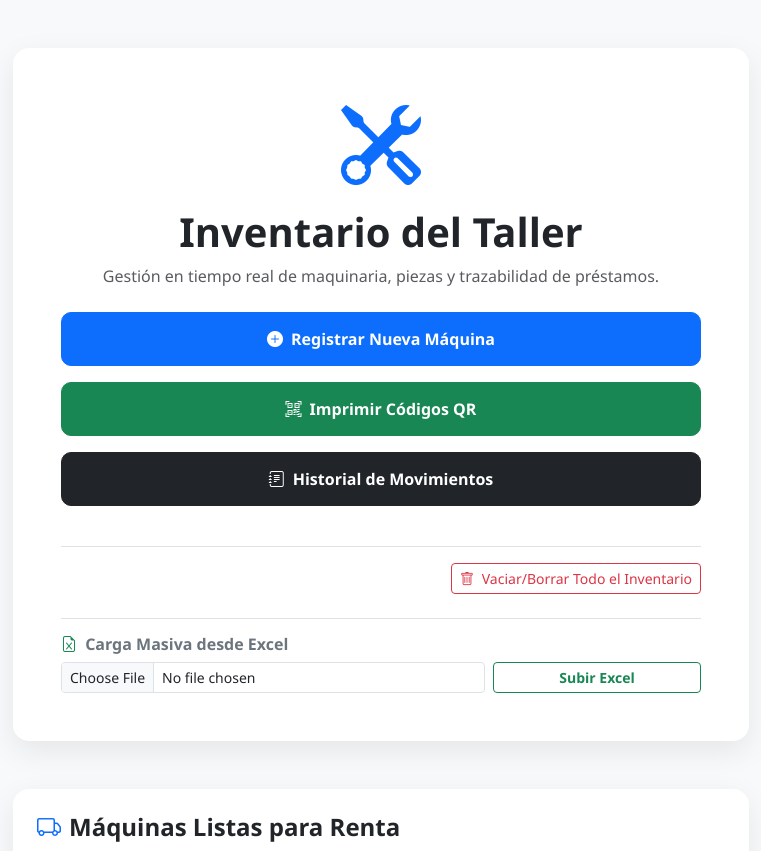
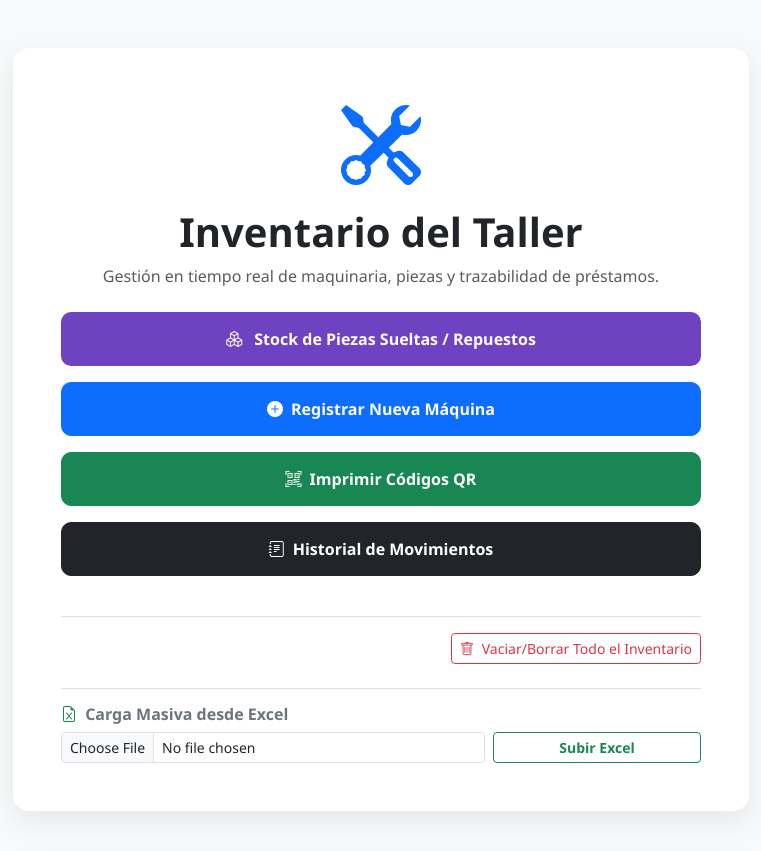
Before and after one commit to bryanyael/inventario-taller, a Flask app: page / in a window 1280 px wide. Shown: the top 851 px of the page, without its empty margins (259-1020 px from the left). Run offline with Flask 3, Linux system fonts and the light colour scheme; data comes from the database, SQL or seed files in the repository.

Commit message:
Update inicio.html

```diff
--- a/templates/inicio.html
+++ b/templates/inicio.html
@@ -7,6 +7,7 @@
     <!-- Bootstrap 5 CSS e Iconos -->
     <link href="https://cdn.jsdelivr.net/npm/bootstrap@5.3.0/dist/css/bootstrap.min.css" rel="stylesheet">
     <link rel="stylesheet" href="https://cdn.jsdelivr.net/npm/bootstrap-icons@1.11.0/font/bootstrap-icons.css">
+
     <style>
         body {
             background-color: #f8f9fa;
@@ -27,6 +28,14 @@
             transform: translateY(-2px);
             box-shadow: 0 4px 12px rgba(0,0,0,0.15);
         }
+        .btn-purple {
+            background-color: #6f42c1;
+            color: white;
+        }
+        .btn-purple:hover {
+            background-color: #59319d;
+            color: white;
+        }
     </style>
 </head>
 <body>
@@ -46,6 +55,11 @@
 
                     <!-- Menú de Opciones Principales -->
                     <div class="d-grid gap-3 mb-4">
+                        <!-- NUEVO BOTÓN: PIEZAS SUELTAS / STOCK GENERAL -->
+                        <a href="/piezas_sueltas" class="btn btn-purple btn-action">
+                            <i class="bi bi-boxes me-2"></i> Stock de Piezas Sueltas / Repuestos
+                        </a>
+
                         <a href="/admin/nueva_maquina" class="btn btn-primary btn-action">
                             <i class="bi bi-plus-circle-fill me-2"></i>Registrar Nueva Máquina
                         </a>
@@ -58,7 +72,7 @@
 
                         <!-- Botón para Vaciar Inventario -->
                         <div class="mt-4 pt-3 border-top text-end">
-                            <form action="/admin/limpiar_bd" method="POST" onsubmit="return confirm('¿Estás segura de que deseas borrar TODAS las máquinas y piezas?');">
+                            <form action="/admin/limpiar_bd" method="POST" onsubmit="return confirm('¿Estás segura de que deseas borrar TODAS las máquinas, piezas e historial?');">
                                 <button type="submit" class="btn btn-outline-danger btn-sm">
                                     <i class="bi bi-trash me-1"></i> Vaciar/Borrar Todo el Inventario
                                 </button>
```
